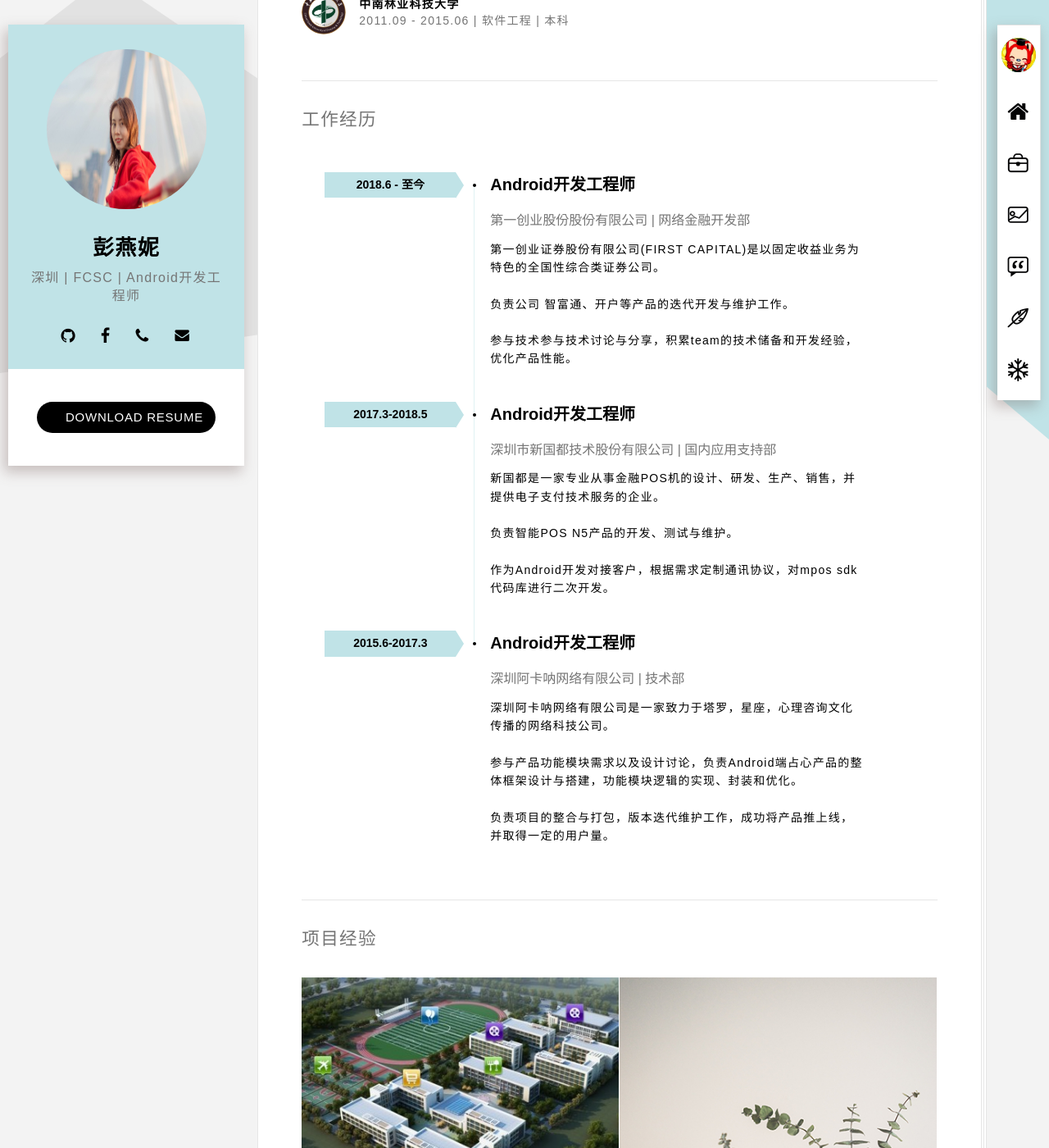
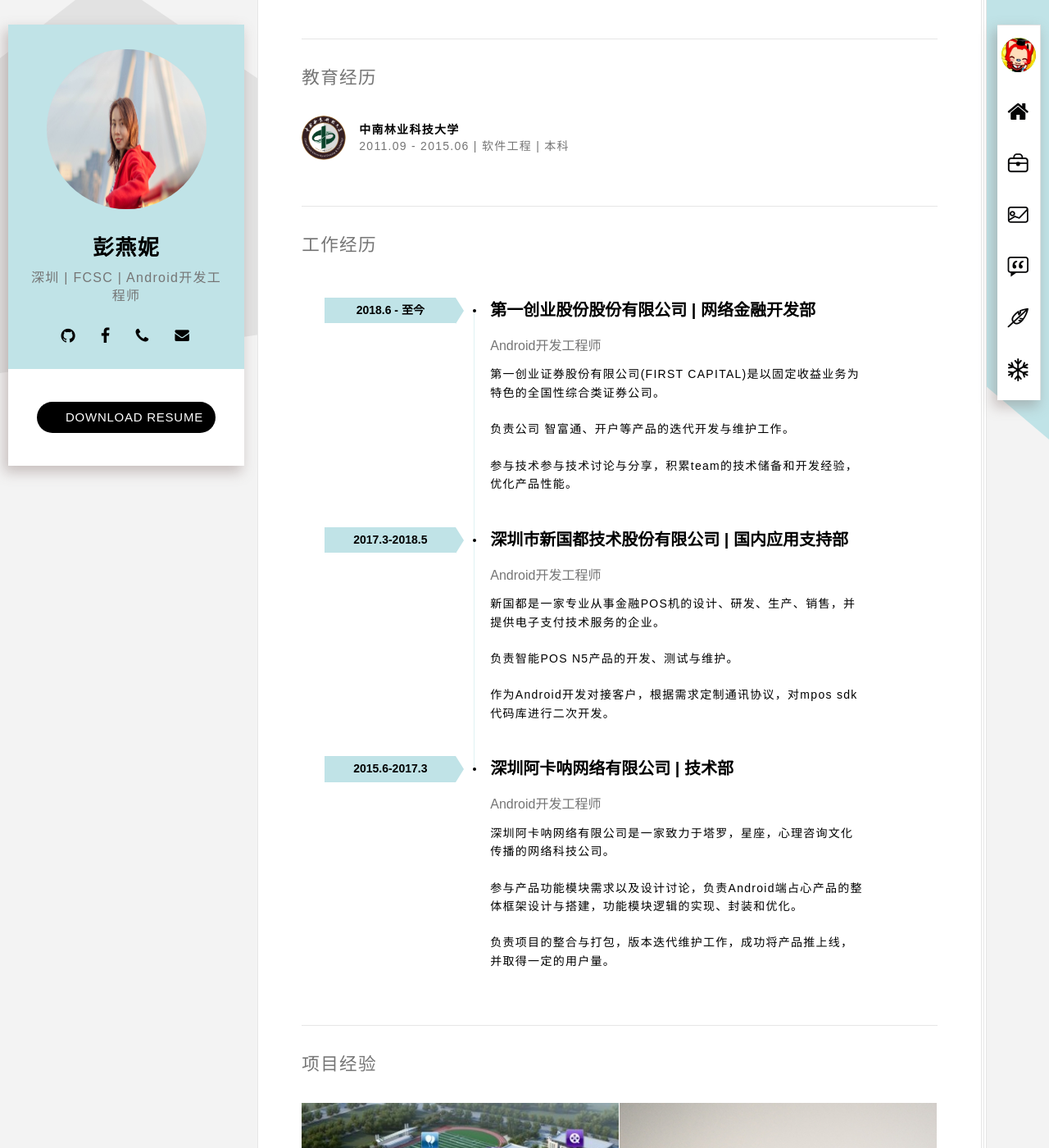
Before and after one commit to visiongem/Fighting, a Jekyll site: the page built from index.html, in a window 1280 px wide and 1400 px high, scrolled down 883 px. Shown: the whole window at 82% size. Built offline with Jekyll 4.4.1, drawn with Linux system fonts in a browser that asks for light colours; some web fonts are replaced.

Commit message:
style update

```diff
--- a/_includes/resumer_02-profetional.html
+++ b/_includes/resumer_02-profetional.html
@@ -4,17 +4,17 @@
 
             <h2 class="title-thin text-muted">专业技能</h2>
 
-             <ul class="text-upper">
-                <li>6年工作经验，一直从事Android移动端开发，良好的Java功底，熟悉OOD、常用设计模式和算法。</li>
-                <li>熟练掌握 Android API、UI常用布局，熟悉自定义View、事件分发机制、数据存储技术、XML/JSON解析、Android动画、蓝牙传输等方面的技术，熟悉Android性能优化。</li>
-                <li>熟练Android网络通信机制，熟悉TCP/IP，HTTP协议，Socket编程。</li>
-                <li>熟悉多线程技术，掌握 synchronized，wait，notify，volatile 以及线程池的使用 。</li>
-                <li>熟悉MVP、MVVM架构，熟悉主流三方框架，比如RxJava、ButterKnife、Retrofit、Fressco、Glide等。具备支付宝、微信支付、Bugly、ShareSDK、高德地图等常用第三方SDK接入经验。</li>
-                <li>熟悉SVN、Git等版本控制工具，有团队协作经验，熟悉Android Studio工具的使用以及调试技巧。</li>
-                <li>了解对称加密以及非对称加密技术，熟悉RSA，AES，3DES，MD5， BASE64的使用。 </li>
-                <li>通过CET4，能阅读基本的英文技术文档。</li>
-                <li>良好的代码阅读能力、编码风格、调试bug和解决问题能力，逻辑思维清晰严谨。</li>
-                <li>持续关注Android的发展，经常逛StackOverflow，GitHub，帮助解决项目问题。</li>
+             <ul>
+                <li><p>6年工作经验，一直从事Android移动端开发，良好的Java功底，熟悉OOD、常用设计模式和算法。</p></li>
+                <li><p>熟练掌握 Android API、UI常用布局，熟悉自定义View、事件分发机制、数据存储技术、XML/JSON解析、Android动画、蓝牙传输等方面的技术，熟悉Android性能优化。</p></li>
+                <li><p>熟练Android网络通信机制，熟悉TCP/IP，HTTP协议，Socket编程。</p></li>
+                <li><p>熟悉多线程技术，掌握 synchronized，wait，notify，volatile 以及线程池的使用 。</p></li>
+                <li><p>熟悉MVP、MVVM架构，熟悉主流三方框架，比如RxJava、ButterKnife、Retrofit、Fressco、Glide等。具备支付宝、微信支付、Bugly、ShareSDK、高德地图等常用第三方SDK接入经验。</p></li>
+                <li><p>熟悉SVN、Git等版本控制工具，有团队协作经验，熟悉Android Studio工具的使用以及调试技巧。</p></li>
+                <li><p>了解对称加密以及非对称加密技术，熟悉RSA，AES，3DES，MD5， BASE64的使用。</p> </li>
+                <li><p>通过CET4，能阅读基本的英文技术文档。</p></li>
+                <li><p>良好的代码阅读能力、编码风格、调试bug和解决问题能力，逻辑思维清晰严谨。</p></li>
+                <li><p>持续关注Android的发展，经常逛StackOverflow，GitHub，帮助解决项目问题。</p></li>
              </ul>
 
         </div>
--- a/_includes/resumer_04-experience.html
+++ b/_includes/resumer_04-experience.html
@@ -8,8 +8,8 @@
                     <time class="education-date" datetime="2016-01TNow">
                         <span><strong class="text-upper">2018.6 - 至今</strong></span>
                     </time>
-                    <h3>Android开发工程师</h3>
-                    <span class="education-company">第一创业股份股份有限公司 | 网络金融开发部</span>
+                    <h3>第一创业股份股份有限公司 | 网络金融开发部</h3>
+                    <span class="education-company">Android开发工程师</span>
                     <p>第一创业证券股份有限公司(FIRST CAPITAL)是以固定收益业务为特色的全国性综合类证券公司。</p>
                     <p>负责公司 智富通、开户等产品的迭代开发与维护工作。 </p>
                     <p>参与技术参与技术讨论与分享，积累team的技术储备和开发经验，优化产品性能。</p>
@@ -19,8 +19,8 @@
                     <time class="education-date" datetime="2014-09T2016-01">
                         <span><strong class="text-upper">2017.3-2018.5</strong> </span>
                     </time>
-                    <h3>Android开发工程师</h3>
-                    <span class="education-company">深圳市新国都技术股份有限公司 | 国内应用支持部</span>
+                    <h3>深圳市新国都技术股份有限公司 | 国内应用支持部</h3>
+                    <span class="education-company">Android开发工程师</span>
                     <p>新国都是一家专业从事金融POS机的设计、研发、生产、销售，并提供电子支付技术服务的企业。</p>
                     <p>负责智能POS N5产品的开发、测试与维护。</p>
                     <p>作为Android开发对接客户，根据需求定制通讯协议，对mpos sdk代码库进行二次开发。</p>
@@ -30,8 +30,8 @@
                     <time class="education-date" datetime="2014-09T2016-01">
                         <span><strong class="text-upper">2015.6-2017.3</strong> </span>
                     </time>
-                    <h3>Android开发工程师</h3>
-                    <span class="education-company">深圳阿卡呐网络有限公司 | 技术部</span>
+                    <h3>深圳阿卡呐网络有限公司 | 技术部</h3>
+                    <span class="education-company">Android开发工程师</span>
                     <p>深圳阿卡呐网络有限公司是一家致力于塔罗，星座，心理咨询文化传播的网络科技公司。</p>
                     <p>参与产品功能模块需求以及设计讨论，负责Android端占心产品的整体框架设计与搭建，功能模块逻辑的实现、封装和优化。</p>
                     <p>负责项目的整合与打包，版本迭代维护工作，成功将产品推上线，并取得一定的用户量。</p>
```
